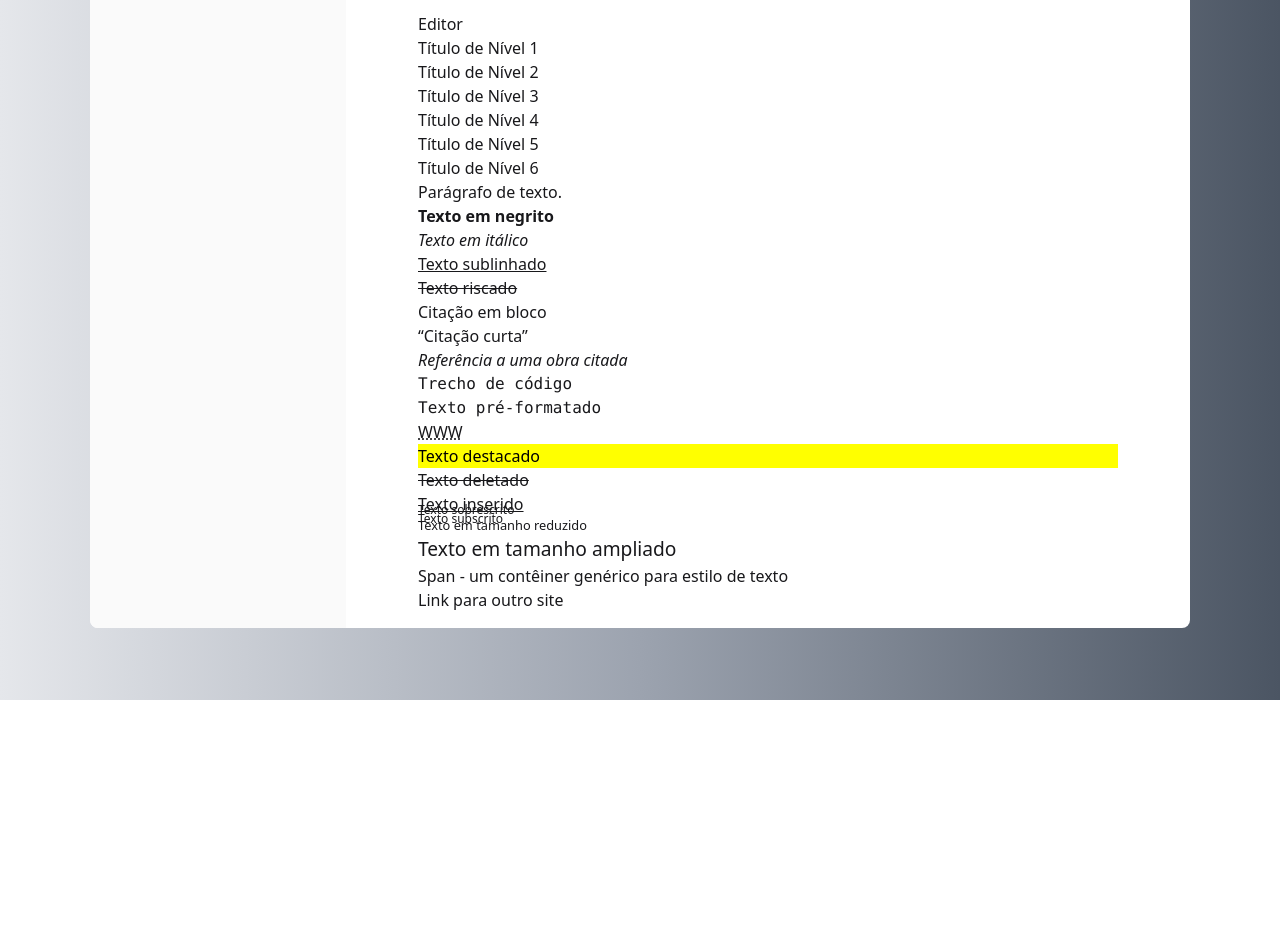
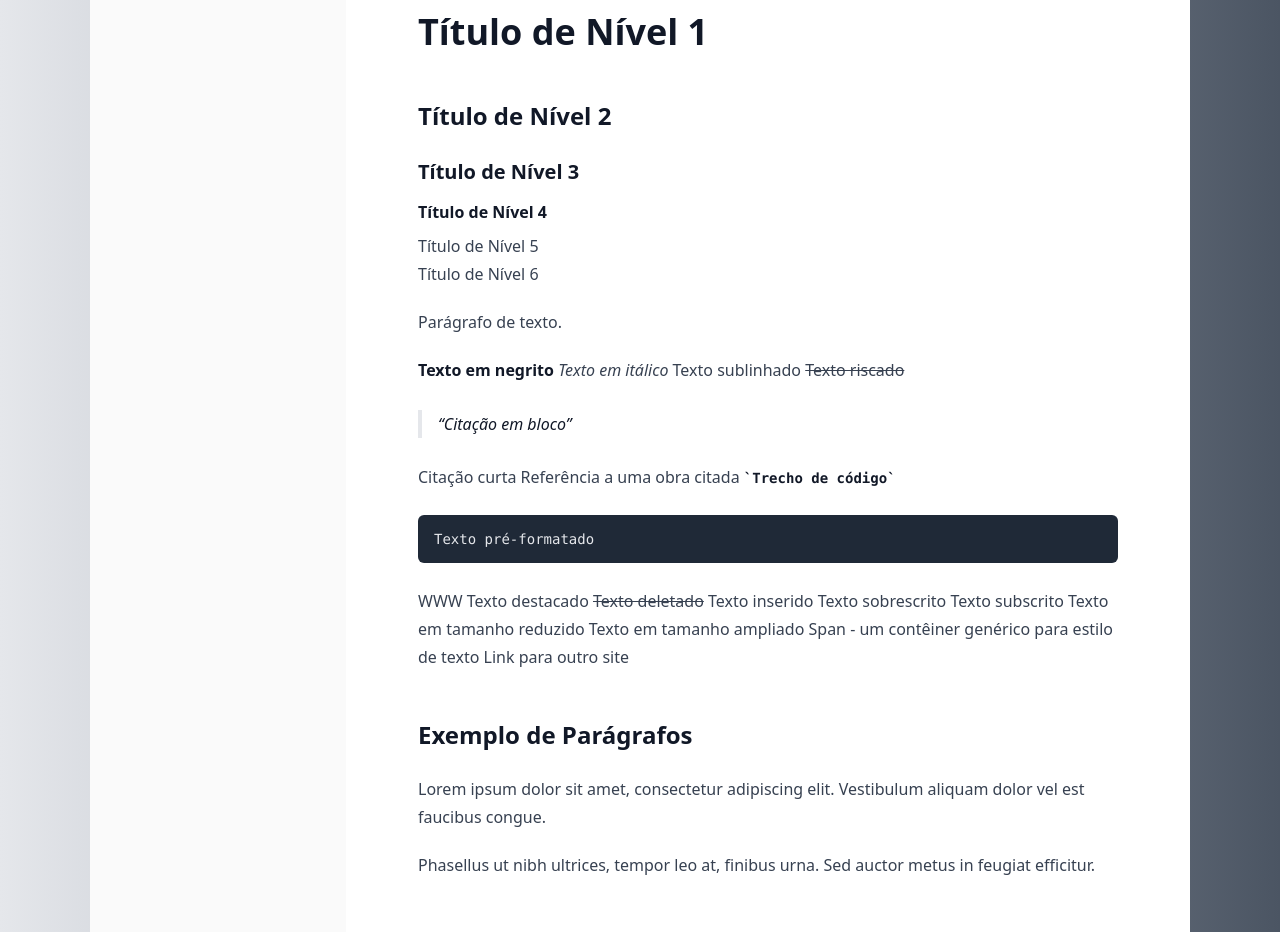
Before and after one commit to jgbenine/editor-texto-funcional, a Next.js app: page / in a window 1280 px wide. Shown: the part 100-1032 px from the top of the page. Before the commit the page ends 800 px from the top, so only its background shows below. Built offline with nearby package versions, Linux system fonts and the light colour scheme.

Commit message:
add sdk tiptap

```diff
--- /dev/null
+++ b/src/app/componentes/Editor.tsx
@@ -0,0 +1,24 @@
+'use client'
+import React from 'react'
+import { useEditor, EditorContent } from '@tiptap/react'
+import StarterKit from '@tiptap/starter-kit'
+import { content } from './initialContent'
+
+function Editor() {
+  const editor = useEditor({
+    extensions: [
+      StarterKit,
+    ],
+    content: content,
+  })
+
+
+
+  return (
+    <EditorContent
+      className="max-w-[700px] mx-auto pt-16 flex flex-col prose"
+      editor={editor} />
+  )
+}
+
+export default Editor
--- /dev/null
+++ b/src/app/componentes/initialContent.ts
@@ -0,0 +1,98 @@
+export const content = `    <h1>Título de Nível 1</h1>
+<h2>Título de Nível 2</h2>
+<h3>Título de Nível 3</h3>
+<h4>Título de Nível 4</h4>
+<h5>Título de Nível 5</h5>
+<h6>Título de Nível 6</h6>
+
+<p>Parágrafo de texto.</p>
+
+<strong>Texto em negrito</strong>
+
+<em>Texto em itálico</em>
+
+<u>Texto sublinhado</u>
+
+<s>Texto riscado</s>
+
+<blockquote>Citação em bloco</blockquote>
+
+<q>Citação curta</q>
+
+<cite>Referência a uma obra citada</cite>
+
+<code>Trecho de código</code>
+
+<pre>Texto pré-formatado</pre>
+
+<abbr title="World Wide Web">WWW</abbr>
+
+<mark>Texto destacado</mark>
+
+<del>Texto deletado</del>
+
+<ins>Texto inserido</ins>
+
+<sup>Texto sobrescrito</sup>
+
+<sub>Texto subscrito</sub>
+
+<small>Texto em tamanho reduzido</small>
+
+<big>Texto em tamanho ampliado</big>
+
+<span>Span - um contêiner genérico para estilo de texto</span>
+
+<a href="https://www.example.com">Link para outro site</a>
+
+<h2>Exemplo de Parágrafos</h2>
+<p>Lorem ipsum dolor sit amet, consectetur adipiscing elit. Vestibulum aliquam dolor vel est faucibus congue.</p>
+<p>Phasellus ut nibh ultrices, tempor leo at, finibus urna. Sed auctor metus in feugiat efficitur.</p>
+
+<h2>Exemplo de Listas</h2>
+
+<h3>Lista não ordenada (ul)</h3>
+<ul>
+  <li>Item 1</li>
+  <li>Item 2</li>
+  <li>Item 3</li>
+</ul>
+
+<h3>Lista ordenada (ol)</h3>
+<ol>
+  <li>Item 1</li>
+  <li>Item 2</li>
+  <li>Item 3</li>
+</ol>
+
+<h3>Lista de definição (dl)</h3>
+<dl>
+  <dt>Definição 1</dt>
+  <dd>Descrição 1</dd>
+  <dt>Definição 2</dt>
+  <dd>Descrição 2</dd>
+  <dt>Definição 3</dt>
+  <dd>Descrição 3</dd>
+</dl>
+
+<h3>Lista de descrição (ul + dl)</h3>
+<ul>
+  <li>
+    <strong>Termo 1:</strong>
+    <dl>
+      <dt>Definição 1.1</dt>
+      <dd>Descrição 1.1</dd>
+      <dt>Definição 1.2</dt>
+      <dd>Descrição 1.2</dd>
+    </dl>
+  </li>
+  <li>
+    <strong>Termo 2:</strong>
+    <dl>
+      <dt>Definição 2.1</dt>
+      <dd>Descrição 2.1</dd>
+      <dt>Definição 2.2</dt>
+      <dd>Descrição 2.2</dd>
+    </dl>
+  </li>
+</ul>`
--- a/src/app/page.tsx
+++ b/src/app/page.tsx
@@ -1,7 +1,9 @@
+import Editor from "./componentes/Editor";
+
 export default function Home() {
   return (
-    <main className="bg-gradient-to-r from-gray-200 via-gray-400 to-gray-600 text-zinc-900 h-screen p-8" >
-      <div className="bg-white border-xl mx-auto rounded-lg max-w-[1100px] min-h-[500px] border-black/20 overflow-hidden grid grid-cols-[16rem_1fr]">
+    <main className="bg-gradient-to-r from-gray-200 via-gray-400 to-gray-600 text-zinc-900 h- p-8" >
+      <div className="bg-white border-xl mx-auto rounded-lg max-w-[1100px]  border-black/20 overflow-hidden grid grid-cols-[16rem_1fr]">
         <aside className="bg-zinc-50 border-r-zinc-100 p-4">
           <div className="flex gap-2 group">
             <button className="w-3 h-3 rounded-full bg-green-700 hover:opacity-25"></button>
@@ -10,57 +12,7 @@ export default function Home() {
           </div>
         </aside>
         <main className="p-4">
-          <div className="max-w-[700px] mx-auto pt-16 flex flex-col">
-            <h1>Editor</h1>
-
-            <h1>Título de Nível 1</h1>
-            <h2>Título de Nível 2</h2>
-            <h3>Título de Nível 3</h3>
-            <h4>Título de Nível 4</h4>
-            <h5>Título de Nível 5</h5>
-            <h6>Título de Nível 6</h6>
-
-            <p>Parágrafo de texto.</p>
-
-            <strong>Texto em negrito</strong>
-
-            <em>Texto em itálico</em>
-
-            <u>Texto sublinhado</u>
-
-            <s>Texto riscado</s>
-
-            <blockquote>Citação em bloco</blockquote>
-
-            <q>Citação curta</q>
-
-            <cite>Referência a uma obra citada</cite>
-
-            <code>Trecho de código</code>
-
-            <pre>Texto pré-formatado</pre>
-
-            <abbr title="World Wide Web">WWW</abbr>
-
-            <mark>Texto destacado</mark>
-
-            <del>Texto deletado</del>
-
-            <ins>Texto inserido</ins>
-
-            <sup>Texto sobrescrito</sup>
-
-            <sub>Texto subscrito</sub>
-
-            <small>Texto em tamanho reduzido</small>
-
-            <big>Texto em tamanho ampliado</big>
-
-            <span>Span - um contêiner genérico para estilo de texto</span>
-
-            <a href="https://www.example.com">Link para outro site</a>
-
-          </div>
+         <Editor />
         </main>
       </div>
     </main>
--- a/tailwind.config.js
+++ b/tailwind.config.js
@@ -14,5 +14,7 @@ module.exports = {
       },
     },
   },
-  plugins: [],
+  plugins: [
+    require('@tailwindcss/typography')
+  ],
 }
```
Also changed, not shown: package.json (+6 -1 lines), src/app/componentes/Tiptap.tsx (added), 1 other file (tests, documents, lock files or other folders).
